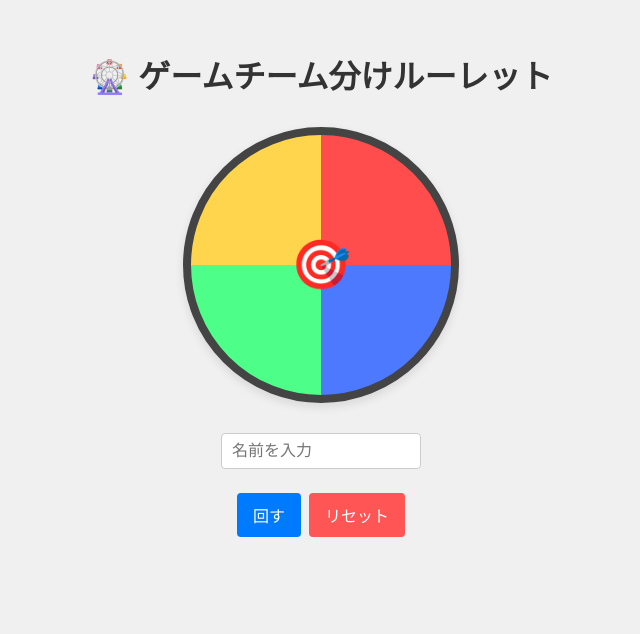
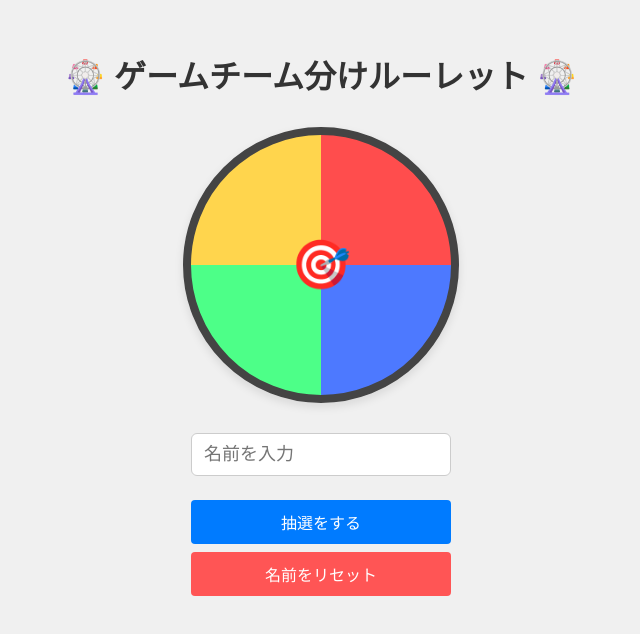
Before and after one commit to yuuyuu1124/roulette-api, a website: page docs/index.html in a window 1280 px wide. Shown: the whole page, without its empty margins (319-959 px from the left). Drawn offline with Linux system fonts and the light colour scheme.

Commit message:
Update index.html

```diff
--- a/docs/index.html
+++ b/docs/index.html
@@ -17,19 +17,22 @@
       color:#333;
     }
     #username {
-      width:200px;
-      padding:8px 10px;
-      font-size:16px;
-      border:1px solid #ccc;
-      border-radius:4px;
+      width: 260px;
+      font-size: 18px;
+      padding: 10px 12px;
+      border-radius: 6px;
+      border: 1px solid #ccc;
       box-sizing:border-box;
       margin-bottom:12px;
+      box-sizing: border-box;
     }
     #controls {
       margin-top:12px;
       display:flex;
       justify-content:center;
       gap:8px;
+      flex-direction: column;
+      align-items: center;
     }
     button {
       padding:10px 16px;
@@ -40,6 +43,7 @@
       background:#007bff;
       color:#fff;
       transition:background 0.2s;
+      width:260px;
     }
     button:hover {
       background:#0056b3;
@@ -70,15 +74,15 @@
 </head>
 <body>
 
-  <h1>🎡 ゲームチーム分けルーレット</h1>
+  <h1>🎡 ゲームチーム分けルーレット 🎡</h1>
 
   <div id="wheel">🎯</div>
 
   <input id="username" type="text" placeholder="名前を入力">
 
   <div id="controls">
-    <button id="startBtn">回す</button>
-    <button id="resetBtn" style="background:#ff5555;">リセット</button>
+    <button id="startBtn">抽選をする</button>
+    <button id="resetBtn" style="background:#ff5555;">名前をリセット</button>
   </div>
 
   <div id="result"></div>
```
